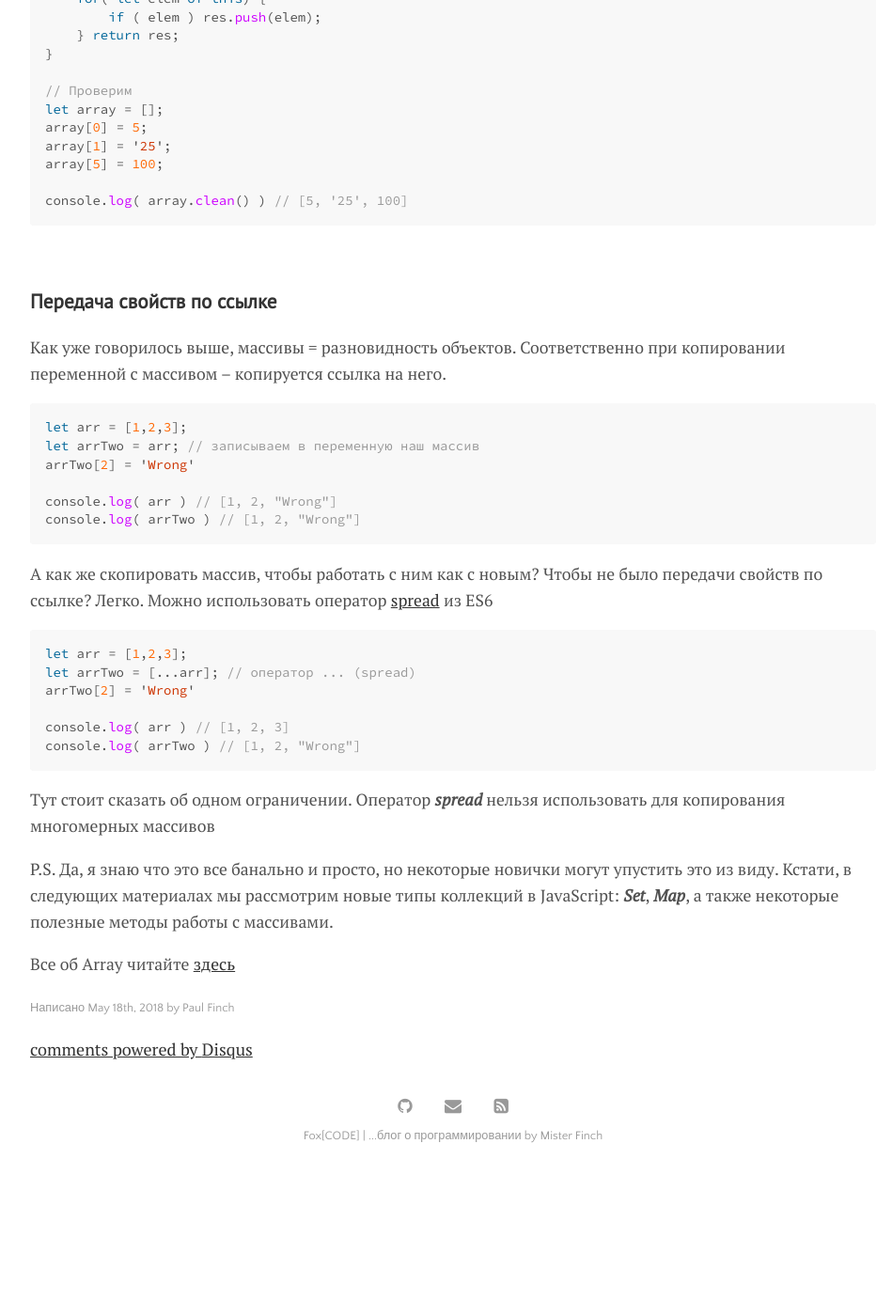
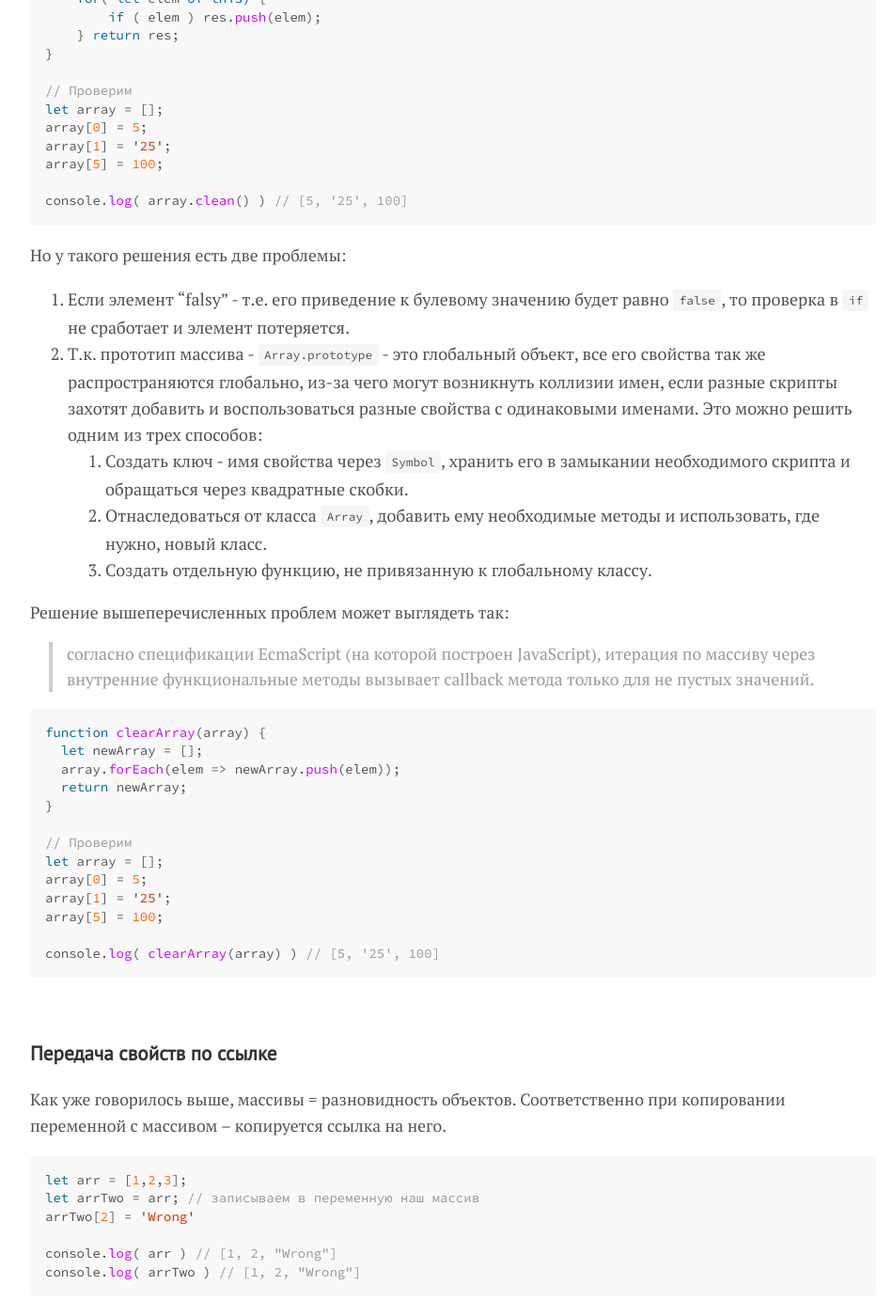
Before and after one commit to klesarev/myblog, a Jekyll site: the page built from _posts/2018-05-18-array-in-js.md, in a window 1280 px wide and 1400 px high, scrolled down 1984 px. Shown: the whole window at 94% size, without its empty margins (158-1107 px from the left). Built offline with Jekyll 4.4.1, drawn with Linux system fonts in a browser that asks for light colours; comment, search, counter and statistics services are not loaded; before the commit the page ends 3238 px from its top, so only the background shows below that.

Commit message:
Update 2018-05-18-array-in-js.md

````diff
--- a/_posts/2018-05-18-array-in-js.md
+++ b/_posts/2018-05-18-array-in-js.md
@@ -64,6 +64,33 @@ array[5] = 100;
 console.log( array.clean() ) // [5, '25', 100]
 ```
 
+Но у такого решения есть две проблемы:
+1. Если элемент "falsy" - т.е. его приведение к булевому значению будет равно `false`, то проверка в `if` не сработает и элемент потеряется.
+2. Т.к. прототип массива - `Array.prototype` - это глобальный объект, все его свойства так же распространяются глобально, из-за чего могут возникнуть коллизии имен, если разные скрипты захотят добавить и воспользоваться разные свойства с одинаковыми именами. Это можно решить одним из трех способов:
+    1. Создать ключ - имя свойства через `Symbol`, хранить его в замыкании необходимого скрипта и обращаться через квадратные скобки.
+    2. Отнаследоваться от класса `Array`, добавить ему необходимые методы и использовать, где нужно, новый класс.
+    3. Создать отдельную функцию, не привязанную к глобальному классу.
+
+Решение вышеперечисленных проблем может выглядеть так:
+
+> согласно спецификации EcmaScript (на которой построен JavaScript), итерация по массиву через внутренние функциональные методы вызывает callback метода только для не пустых значений.
+
+```javascript
+function clearArray(array) {
+  let newArray = [];
+  array.forEach(elem => newArray.push(elem));
+  return newArray;
+}
+
+// Проверим
+let array = [];
+array[0] = 5;
+array[1] = '25';
+array[5] = 100;
+
+console.log( clearArray(array) ) // [5, '25', 100]
+```
+
 <br/>
 ### Передача свойств по ссылке
 
````
